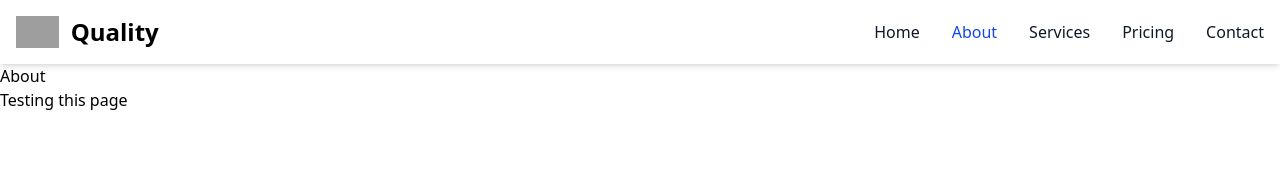
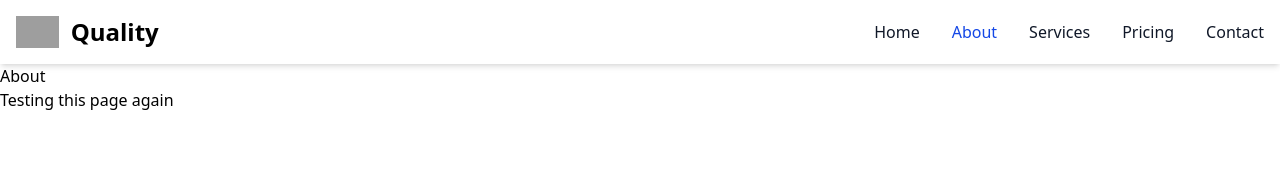
Before and after one commit to Olamigoke10/Quality-Staff, a React (Vite) app: page /about in a window 1280 px wide. Shown: the top 178 px of the page. Built offline with nearby package versions, Linux system fonts and the light colour scheme; grey boxes are pictures that could not be loaded.

Commit message:
Added text

```diff
--- a/src/pages/About.jsx
+++ b/src/pages/About.jsx
@@ -4,7 +4,7 @@ const About = () => {
   return (
     <div>
       <h1>About</h1>
-      <p>Testing this page</p>
+      <p>Testing this page again</p>
     </div>
   )
 }
```
